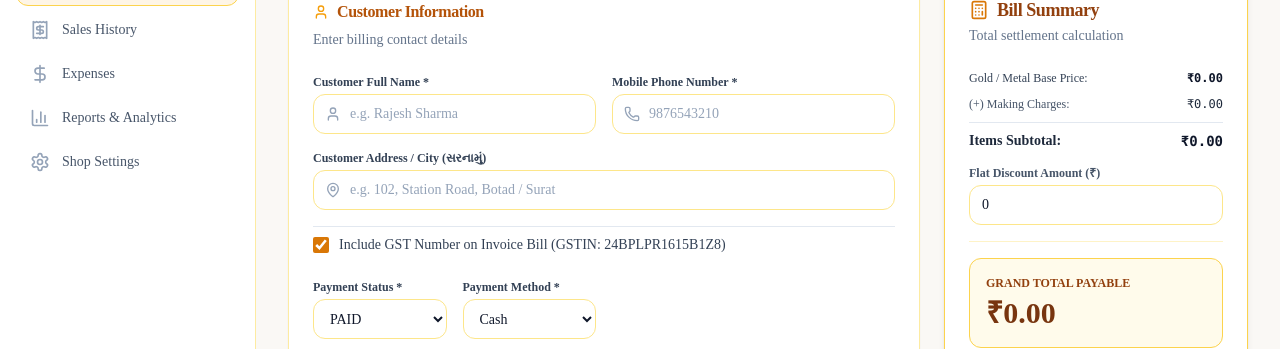
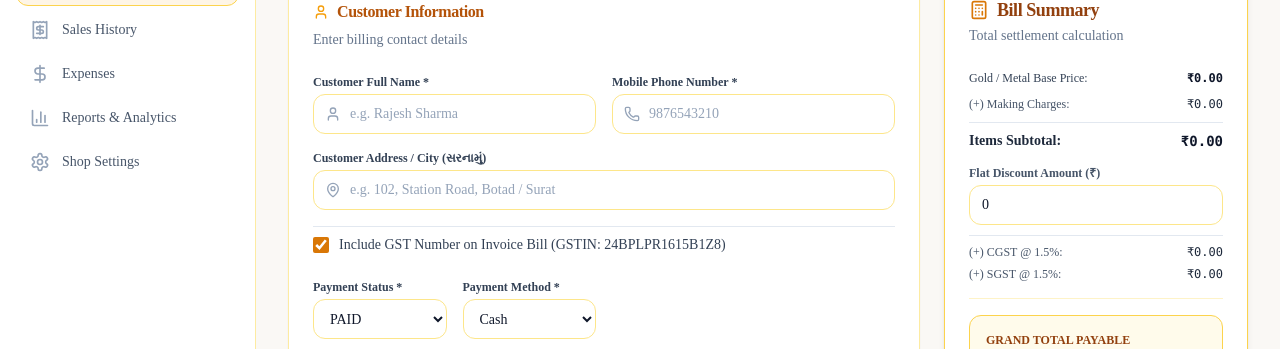
Before and after one commit to riddheshsoni2008/shopmanagement, a Next.js app: page /sales/new in a window 1280 px wide. Shown: the part 239-588 px from the top of the page. Built offline with nearby package versions, Linux system fonts and the light colour scheme; no server answers; the database is empty; sample sign-in values are in the browser's storage.

Commit message:
feat: add conditional GST calculation and display support for sales billing and PDF invoicing.

```diff
--- a/src/actions/sales.ts
+++ b/src/actions/sales.ts
@@ -126,8 +126,12 @@ export async function createSale(input: SaleInput): Promise<ActionResult<{ saleI
         });
       }
 
+      const showGst = validated.data.showGst ?? true;
       const discount = validated.data.discount || 0;
-      const totalAmount = Math.max(0, subtotal - discount);
+      const taxableBase = Math.max(0, subtotal - discount);
+      const cgstAmount = showGst ? Math.round(((taxableBase * 1.5) / 100) * 100) / 100 : 0;
+      const sgstAmount = showGst ? Math.round(((taxableBase * 1.5) / 100) * 100) / 100 : 0;
+      const totalAmount = Math.max(0, taxableBase + cgstAmount + sgstAmount);
 
       // Create sale bill record with tenantId
       const newSale = await Sale.create(
--- a/src/components/sales/billing-form.tsx
+++ b/src/components/sales/billing-form.tsx
@@ -239,7 +239,12 @@ export function BillingForm({ products, rates }: BillingFormProps) {
     }
   });
 
-  const grandTotal = Math.max(0, subtotal - (Number(watchDiscount) || 0));
+  const watchShowGst = watch("showGst") ?? true;
+  const taxableBase = Math.max(0, subtotal - (Number(watchDiscount) || 0));
+  const cgstAmount = watchShowGst ? Math.round(((taxableBase * 1.5) / 100) * 100) / 100 : 0;
+  const sgstAmount = watchShowGst ? Math.round(((taxableBase * 1.5) / 100) * 100) / 100 : 0;
+  const totalTaxAmount = cgstAmount + sgstAmount;
+  const grandTotal = Math.max(0, taxableBase + totalTaxAmount);
 
   const onSubmit = async (values: SaleInput) => {
     setIsSubmitting(true);
@@ -1025,6 +1030,24 @@ export function BillingForm({ products, rates }: BillingFormProps) {
                       disabled={isSubmitting}
                     />
                   </div>
+
+                  {/* 6. GST Taxes (CGST + SGST @ 1.5% each) */}
+                  {watchShowGst && (
+                    <div className="space-y-1.5 pt-2 border-t border-slate-200 dark:border-slate-800 text-xs">
+                      <div className="flex justify-between text-slate-600 dark:text-slate-400">
+                        <span>(+) CGST @ 1.5%:</span>
+                        <span className="font-mono font-medium text-slate-800 dark:text-slate-200">
+                          {formatCurrency(cgstAmount)}
+                        </span>
+                      </div>
+                      <div className="flex justify-between text-slate-600 dark:text-slate-400">
+                        <span>(+) SGST @ 1.5%:</span>
+                        <span className="font-mono font-medium text-slate-800 dark:text-slate-200">
+                          {formatCurrency(sgstAmount)}
+                        </span>
+                      </div>
+                    </div>
+                  )}
                 </div>
 
                 <div className="rounded-xl bg-amber-50 dark:bg-amber-500/10 p-4 border border-amber-300 dark:border-amber-500/30">
--- a/src/components/sales/invoice-modal.tsx
+++ b/src/components/sales/invoice-modal.tsx
@@ -176,12 +176,17 @@ export function InvoiceModal({
     ].filter(Boolean);
   };
 
+  const showGst = sale.showGst !== false;
+  const taxableBase = Math.max(0, subtotal - sale.discount);
+  const cgstAmount = showGst ? Math.round(((taxableBase * 1.5) / 100) * 100) / 100 : 0;
+  const sgstAmount = showGst ? Math.round(((taxableBase * 1.5) / 100) * 100) / 100 : 0;
+
   return (
     <Dialog
       isOpen={isOpen}
       onClose={onClose}
       title={`${displayShopName} Invoice`}
-      description="Official Tax Invoice & Calculation Breakdown"
+      description={showGst ? "Official Tax Invoice & Calculation Breakdown" : "Official Retail Invoice & Calculation Breakdown"}
       maxWidth="4xl"
     >
       <div className="space-y-4">
@@ -203,7 +208,7 @@ export function InvoiceModal({
                 <p className="text-[10px] sm:text-xs text-slate-500 dark:text-slate-400">Certified Fine Gold & Diamond Jewellery</p>
                 <p className="text-[10px] sm:text-xs text-amber-700 dark:text-amber-400 font-mono font-medium">
                   Station Road, Botad - 364710 • Contact: +91 98765 43210
-                  {sale.showGst !== false && " • GSTIN: 24BPLPR1615B1Z8"}
+                  {showGst && " • GSTIN: 24BPLPR1615B1Z8"}
                 </p>
               </div>
             </div>
@@ -412,6 +417,20 @@ export function InvoiceModal({
                 </div>
               )}
 
+              {/* GST Tax Lines */}
+              {showGst && (
+                <>
+                  <div className="flex justify-between text-slate-600 dark:text-slate-400 text-[11px]">
+                    <span>(+) CGST @ 1.5%:</span>
+                    <span className="font-mono text-slate-800 dark:text-slate-200">{formatCurrency(cgstAmount)}</span>
+                  </div>
+                  <div className="flex justify-between text-slate-600 dark:text-slate-400 text-[11px]">
+                    <span>(+) SGST @ 1.5%:</span>
+                    <span className="font-mono text-slate-800 dark:text-slate-200">{formatCurrency(sgstAmount)}</span>
+                  </div>
+                </>
+              )}
+
               {/* 6. Grand Total */}
               <div className="flex justify-between border-t border-amber-200 dark:border-slate-700 pt-2 text-sm font-bold text-amber-800 dark:text-amber-400">
                 <span>Grand Total:</span>
--- a/src/lib/pdf-generator.ts
+++ b/src/lib/pdf-generator.ts
@@ -220,7 +220,7 @@ function renderUnicodeTextToImage(
       const regFontSize = scaledFontSize * 0.42;
       let regWidth = 0;
       if (hasReg) {
-        ctx.font = `${weightCss} ${regFontSize}px "Segoe UI", "Arial", sans-serif`;
+        ctx.font = `${weightCss} ${regFontSize}px "Noto Sans", "Roboto", "Helvetica Neue", "Arial", sans-serif`;
         regWidth = ctx.measureText("®").width + 1 * scale;
         ctx.font = fontStyle;
       }
@@ -229,6 +229,7 @@ function renderUnicodeTextToImage(
         lineStr,
         baseLine,
         hasReg,
+        baseWidth: Math.ceil(m.width),
         width: Math.ceil(m.width + regWidth),
         ascent: m.actualBoundingBoxAscent || scaledFontSize * 0.8,
         descent: m.actualBoundingBoxDescent || scaledFontSize * 0.25,
@@ -261,9 +262,9 @@ function renderUnicodeTextToImage(
 
       if (item.hasReg) {
         const regFontSize = scaledFontSize * 0.42;
-        ctx.font = `${weightCss} ${regFontSize}px "Segoe UI", "Arial", sans-serif`;
+        ctx.font = `${weightCss} ${regFontSize}px "Noto Sans", "Roboto", "Helvetica Neue", "Arial", sans-serif`;
         ctx.fillStyle = colorHex;
-        ctx.fillText("®", drawX + (item.width - 2 * scale), currentY - item.ascent * 0.42);
+        ctx.fillText("®", drawX + item.baseWidth + 1 * scale, currentY - item.ascent * 0.42);
       }
 
       currentY += singleLineHeight + lineGap;
@@ -401,8 +402,12 @@ export async function generateInvoicePDF(data: InvoicePDFData) {
 
   // ══════════════════════════════════════════
   // ROW 1: GSTIN line + "Original Copy"
-  // ══════════════════════════════════════════
-  if (data.showGst !== false) {
+  const showGst = data.showGst !== false;
+
+  // ══════════════════════════════════════════
+  // ROW 1: GSTIN line + "Original Copy"
+  // ══════════════════════════════════════════
+  if (showGst) {
     doc.setFontSize(8.5);
     doc.setFont("helvetica", "bold");
     doc.setTextColor(...BLACK);
@@ -421,14 +426,15 @@ export async function generateInvoicePDF(data: InvoicePDFData) {
   doc.line(L, y, R, y);
 
   // ══════════════════════════════════════════
-  // ROW 2: TAX INVOICE centered label
-  // ══════════════════════════════════════════
+  // ROW 2: TAX INVOICE / INVOICE centered label
+  // ══════════════════════════════════════════
+  const titleText = showGst ? "TAX INVOICE" : "INVOICE";
   doc.setFont("helvetica", "bold");
   doc.setFontSize(10);
   doc.setTextColor(...BLACK);
-  doc.text("TAX INVOICE", pw / 2, y + 4.5, { align: "center" });
-
-  const tiW = doc.getTextWidth("TAX INVOICE");
+  doc.text(titleText, pw / 2, y + 4.5, { align: "center" });
+
+  const tiW = doc.getTextWidth(titleText);
   doc.setDrawColor(...GOLD);
   doc.setLineWidth(0.4);
   doc.line(pw / 2 - tiW / 2, y + 5.5, pw / 2 + tiW / 2, y + 5.5);
@@ -508,10 +514,12 @@ export async function generateInvoicePDF(data: InvoicePDFData) {
     colorHex: "#475569",
   });
 
+  if (showGst) {
     doc.setFontSize(7.5);
     doc.setFont("helvetica", "normal");
     doc.setTextColor(...MID);
     doc.text("GSTIN / UIN : -", L + 3, y + 27);
+  }
 
   // Right side: Invoice Metadata
   const rLabelX = midX + 3;
@@ -738,11 +746,12 @@ export async function generateInvoicePDF(data: InvoicePDFData) {
     subtotal += item.lineTotal;
   });
 
-  const taxableAmount = subtotal;
+  const taxableAmount = Math.max(0, subtotal - (data.discount || 0));
   const cgstRate = 1.5;
   const sgstRate = 1.5;
-  const cgstAmount = Math.round(((taxableAmount * cgstRate) / 100) * 100) / 100;
-  const sgstAmount = Math.round(((taxableAmount * sgstRate) / 100) * 100) / 100;
+  const cgstAmount = showGst ? Math.round(((taxableAmount * cgstRate) / 100) * 100) / 100 : 0;
+  const sgstAmount = showGst ? Math.round(((taxableAmount * sgstRate) / 100) * 100) / 100 : 0;
+  const totalTaxAmount = cgstAmount + sgstAmount;
 
   const amtX = R - 3;
   const totalLabelX = L + W * 0.45;
@@ -836,6 +845,7 @@ export async function generateInvoicePDF(data: InvoicePDFData) {
   }
 
   // CGST & SGST
+  if (showGst) {
     tY += 4.5;
     doc.setFont("helvetica", "italic");
     doc.setFontSize(7.5);
@@ -846,6 +856,7 @@ export async function generateInvoicePDF(data: InvoicePDFData) {
     tY += 4.5;
     doc.text("Add  :  SGST @ 1.5%", totalLabelX - 35, tY);
     doc.text(fmtINR(sgstAmount), amtX, tY, { align: "right" });
+  }
 
   tY += 3.5;
   doc.setDrawColor(...BORDER);
@@ -884,6 +895,7 @@ export async function generateInvoicePDF(data: InvoicePDFData) {
   // ══════════════════════════════════════════
   // TAX BREAKDOWN TABLE
   // ══════════════════════════════════════════
+  if (showGst) {
     tY += 1;
     const taxCols = [
       { label: "Tax Rate", x: L + 3, w: 18 },
@@ -912,12 +924,13 @@ export async function generateInvoicePDF(data: InvoicePDFData) {
     doc.text(fmtINR(taxableAmount), taxCols[1].x, tY + 3.5);
     doc.text(fmtINR(cgstAmount), taxCols[2].x, tY + 3.5);
     doc.text(fmtINR(sgstAmount), taxCols[3].x, tY + 3.5);
-  doc.text(fmtINR(cgstAmount + sgstAmount), taxCols[4].x, tY + 3.5);
+    doc.text(fmtINR(totalTaxAmount), taxCols[4].x, tY + 3.5);
 
     tY += 6;
     doc.setDrawColor(...BORDER);
     doc.setLineWidth(0.3);
     doc.line(L, tY, R, tY);
+  }
 
   // ══════════════════════════════════════════
   // AMOUNT IN WORDS
```
Lines whose indentation alone changed are shown as unchanged.
